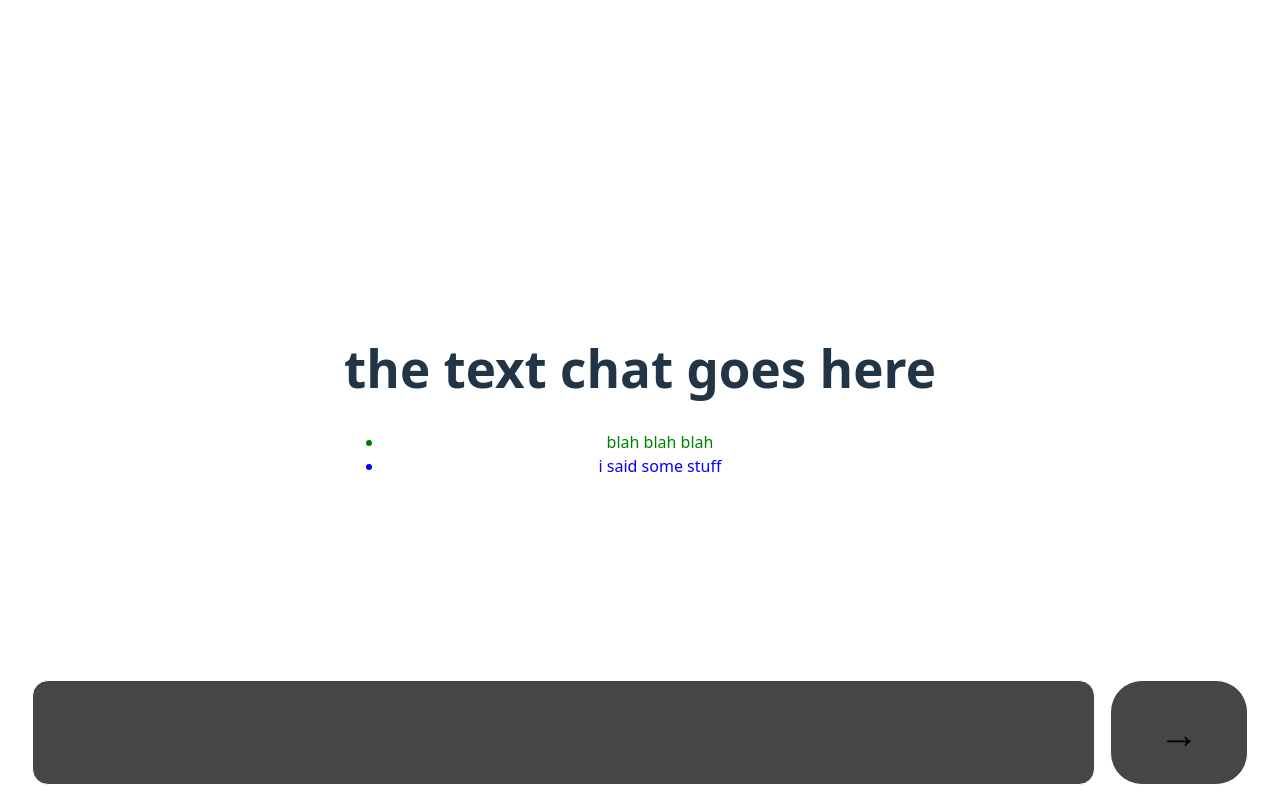
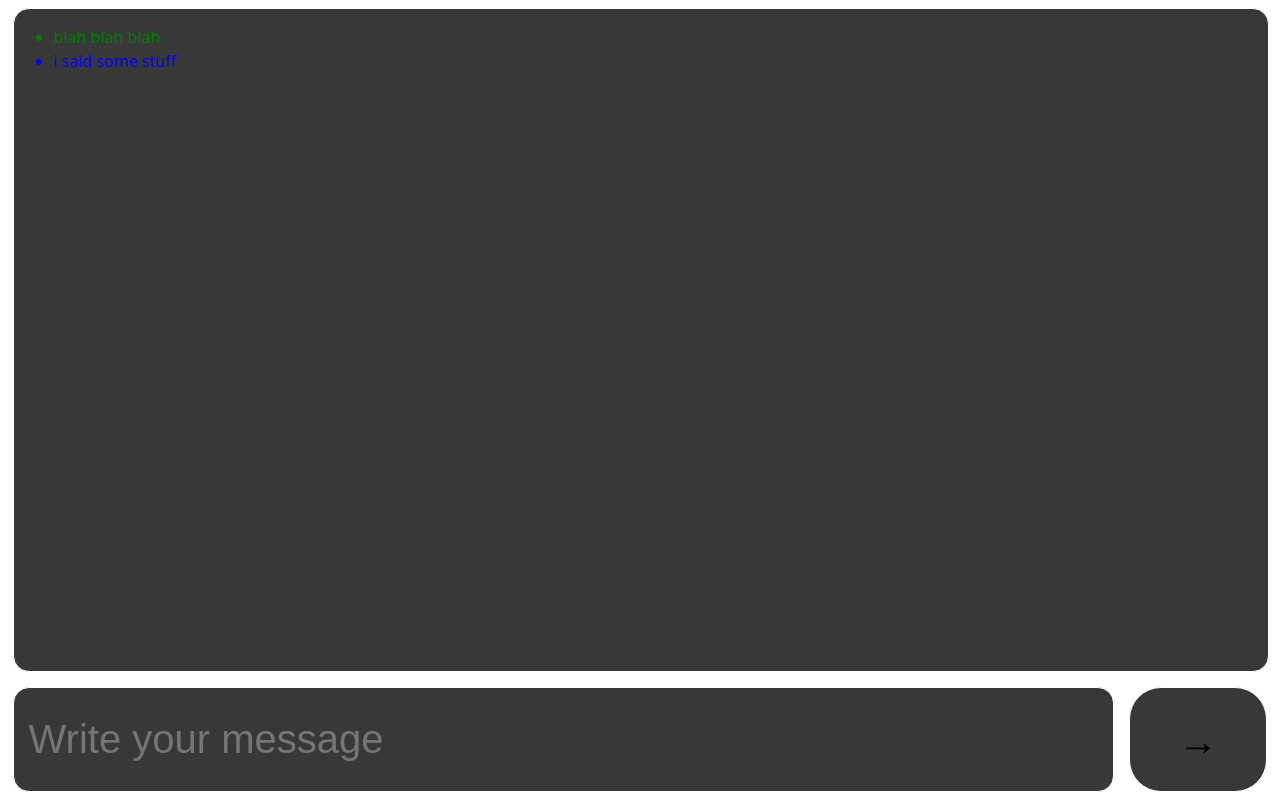
Before and after one commit to ex0Rift/NO-machine, a React (Vite) app: page / in a window 1280 px wide. Built offline with nearby package versions, Linux system fonts and the light colour scheme.

Commit message:
defined the regieons properly instead of just fixing them into place

```diff
--- a/src/App.css
+++ b/src/App.css
@@ -1,8 +1,9 @@
-#root {
-  max-width: 1280px;
-  margin: 0 auto;
-  padding: 2rem;
-  text-align: center;
+
+.body{
+  height: 98vh;
+  display: flex;
+  flex-direction: column;
+  gap: 15px;
 }
 
 .logo {
@@ -19,13 +20,10 @@
 }
 
 .input-box{
-  position: absolute;
   display: flex;
   gap: 15px;
-  bottom: 15px;
-  left: 50%;
-  transform: translateX(-50%);
-  width: 95%;
+  margin-inline: 1%;
+  width: 98vw;
 
   text-align: left;
   font-size: 40px;
@@ -36,18 +34,25 @@
   width: inherit;
   font-size: 40px;
   border-radius: 16px;
-  padding: 15px 5px;
+  padding: 15px 15px;
   border: 1px solid white;
-  background-color: #464646;
+  background-color: #383838;
 }
 
 .input-box button{
-  background-color: #464646;
+  background-color: #383838;
   border: 1px solid white;
   border-radius: 32px;
 }
 
-
+.chat-area{
+  height: 100%;
+  background-color: #383838;
+  border-radius: 16px;
+  border: 1px solid white;
+  width: 98vw;
+  margin-inline: 1%;
+}
 
 @keyframes logo-spin {
   from {
--- a/src/App.tsx
+++ b/src/App.tsx
@@ -22,14 +22,16 @@ function App() {
 
 
   return (
-      <div>
-        <div>
-          <h1>the text chat goes here {value}</h1>
-          <ul>{listChat}</ul>
+      <div className='body'>
+        <div className='chat-area'>
+          <ul className='chat-list'>
+            {listChat}
+          </ul>
         </div>
         <div className='input-box'>
           <input
             type='text'
+            placeholder='Write your message'
             value={value}
             onChange={e => setValue(e.target.value)}
           />
```
